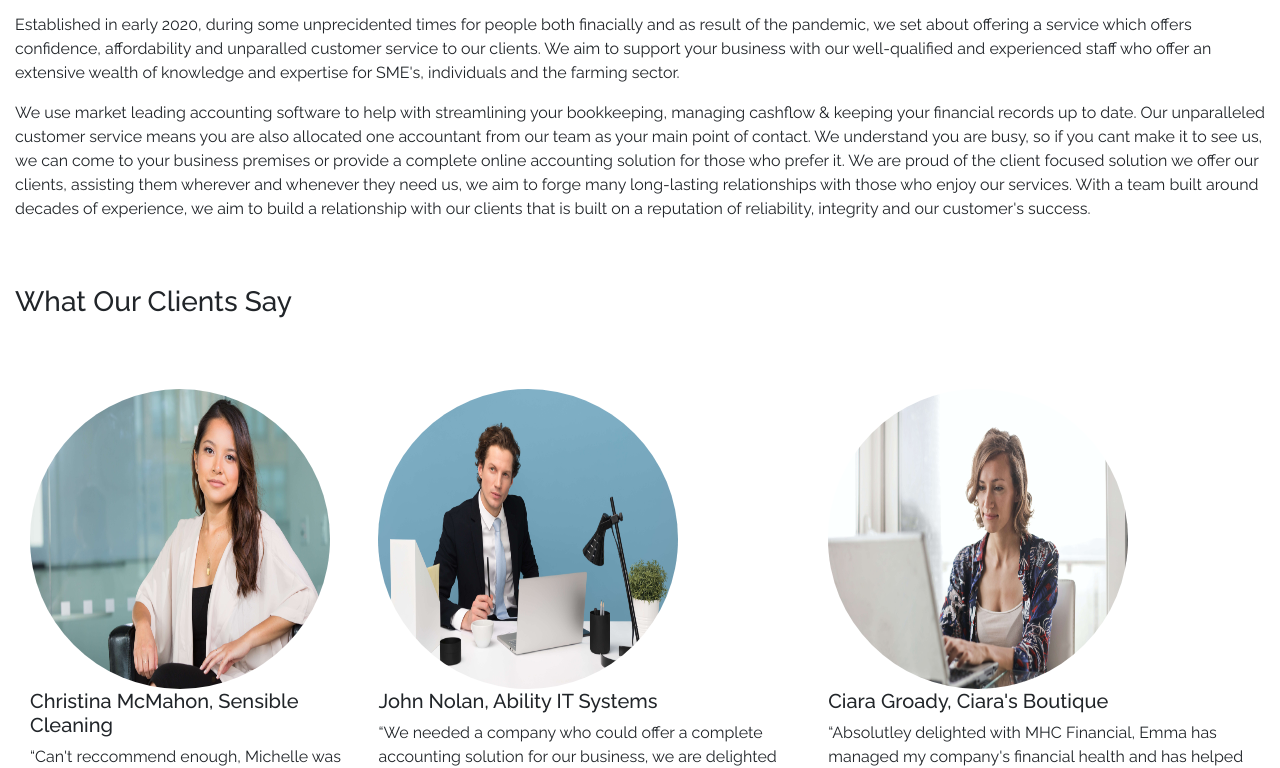
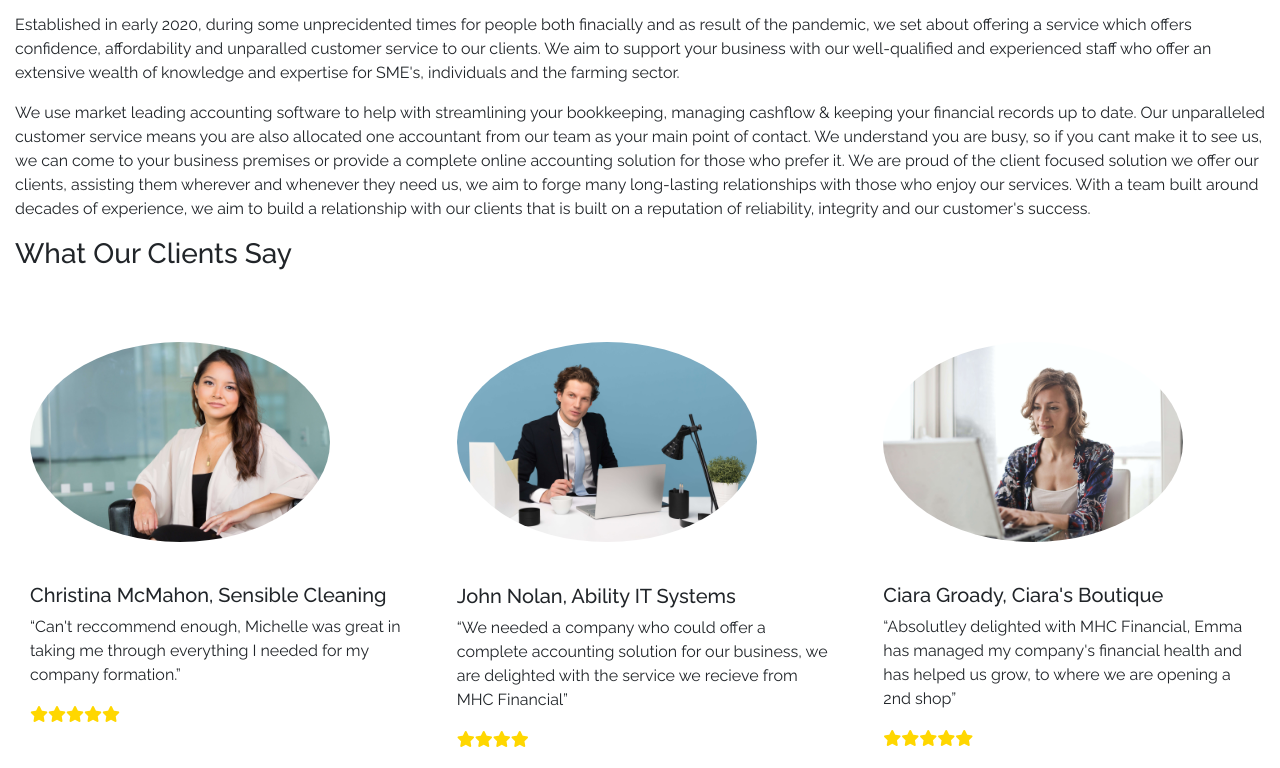
Before and after one commit to Code-Institute-Submissions/Madscientist35-milestone-project-one-mhc-financial-services, a plain HTML site: page about.html in a window 1280 px wide. Shown: the part 211-979 px from the top of the page. Drawn offline with nearby package versions, Linux system fonts and the light colour scheme.

Commit message:
last revision and final correction of code all tested

```diff
--- a/about.html
+++ b/about.html
@@ -9,7 +9,7 @@
         <title>MHC Financial Services</title>
     </head>
     <body>
-                                                    <!-- Page Header & Navigation  -->
+                                                <!-- Page Header & Navigation Bar Bootstrap4 library -->
         <header>
             <nav class="navbar navbar-custom navbar-expand-lg">
                 <a href="index.html" class="navbar-brand">MHC Financial Services</a>
@@ -57,8 +57,8 @@
             With a team built around decades of experience, we aim to build a relationship with our clients that is built on a reputation of reliability, integrity and our customer's success.</p>
         </section>
                                                     <!-- Client Reviews  -->
-        <section class="client-reviews">
-            <h3>What Our Clients Say</h3>
+        <section class="past-client-reviews">
+            <h3 class="head-style">What Our Clients Say</h3>
                 <div class="client-reviews-container">
                     <div class="client-reviews">
                         <div class="review-image">
--- a/assets/css/style.css
+++ b/assets/css/style.css
@@ -116,51 +116,51 @@ width: 100%;
 
 /*-------------------------------------------------------------- Footer*/
 
-.page-footer{
+.page-footer {
     height: 100%;
     background-color: #696969;
     margin-top: 25px;
     position: relative;
 }
 
-.styling{
+.styling {
     color: #fff;
 }
-.styling:hover{
+.styling:hover {
     color: #64AF75;
 }
 
-.foot-styling{
+.foot-styling {
     color: #fff;
 }
-.action:hover{
+.action:hover {
     color: #64AF75;
 }
 
-.btn-floating{
+.btn-floating {
     color: #fff;
 }
-.btn-floating:hover{
+.btn-floating:hover {
     color:#64AF75;
 }
 
-.mb-4{
+.mb-4 {
     color: #fff;
 }
 
 
 /*-------------------------------------------------------------- Services List*/
 
-.mr-3{
+.mr-3 {
     max-height: 150px;
     max-width: 150px;
 }
 
-.list-title{
+.list-title {
     color: #8D6D5F;
 }
 
-.media{
+.media {
     margin-left: 15px;
     margin-right: 180px;
     margin-bottom: 5px;
@@ -170,18 +170,18 @@ width: 100%;
 
 }
 
-.custom-styling{
+.custom-styling {
     margin-top: 5%;
     margin-bottom: 75px;
     height: 100%;
 }
 
-.par-style{
+.par-style {
     color:  #696969;
     height:100%;
 }
 
-.media-body{
+.media-body {
     height: 100%;
     width: 100%;
 }
@@ -220,31 +220,47 @@ width: 100%;
 
 /*-------------------------------------------------------------- About Page*/
 
-.text-container{
+.text-container {
     margin-top: 5%;
     margin-right: 15px;
     margin-left: 15px;
 }
+.head-style {
+    margin-left: 15px;
+}
 
-.client-reviews{
+.client-reviews {
+    width: 100%;
     margin-top: 5%;
     margin-left: 15px;
-    margin-right: 15px;
 }
 
-.client-reviews-container{
-    display: inline-flex;
-    width: 100%;
+.client-reviews-container {
+    width: 100% !important;
+    height: 100% !important;
+
 }
 
-.image-parameter{
-    border-radius: 50%;
+@media screen and (min-width: 1000px) {
+  .client-reviews-container {
+    width: 100% !important;
+    height: 100% !important;
+    display: inline-flex;  }
 }
 
-.content{
+.image-parameter {
+    border-radius:50%;
+    height: 100%;
     position: relative;
+    margin-left: 15px;
 }
 
-.rating{
+.content {
+    margin-top: 10%;
+    margin-left: 15px;
+    margin-right: 25px;
+}
+
+.rating {
     color:#FFD700;
 }
```
Also changed, not shown: contact.html (+1 -1 lines), index.html (+1 -1 lines), services.html (+1 -1 lines), assets/screenshots/contact-screenshot.jpg (added), assets/screenshots/service-screenshot.jpg (added), 1 other file.
